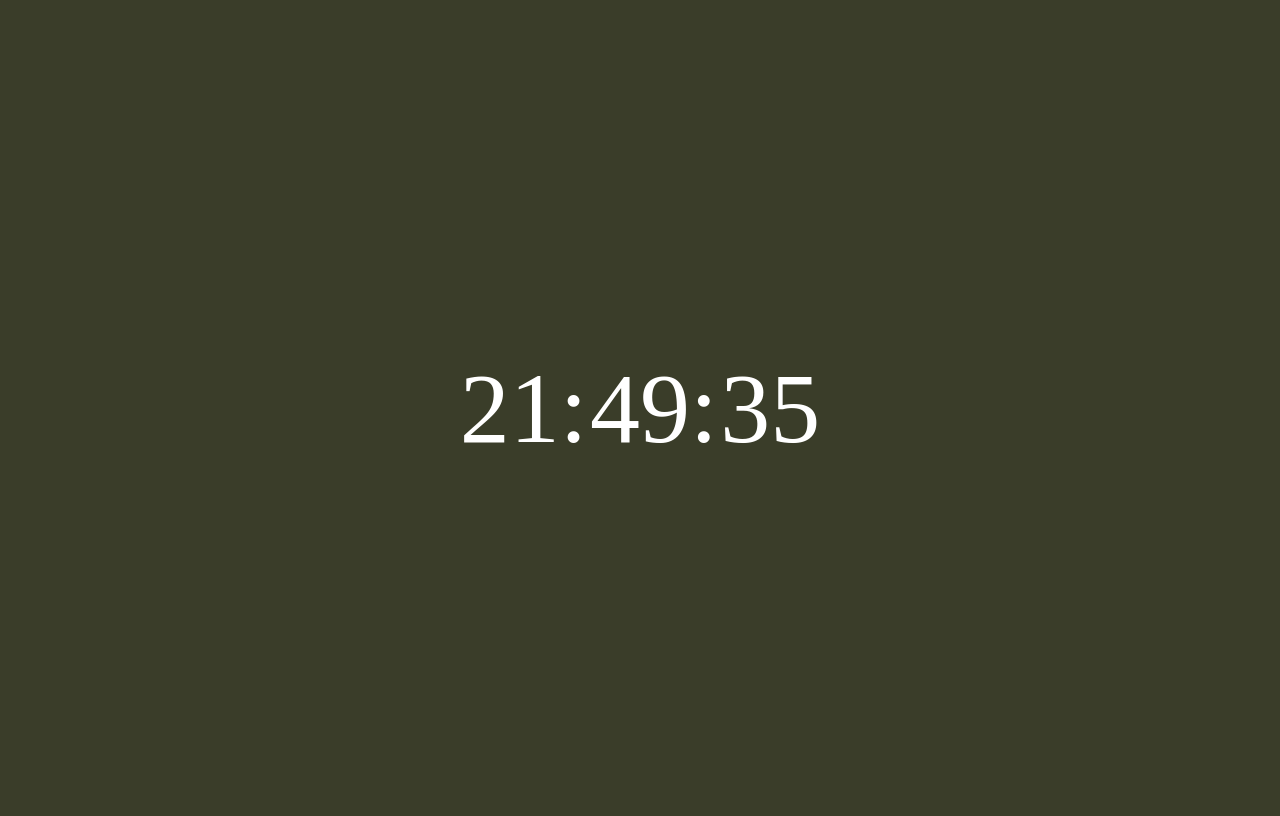
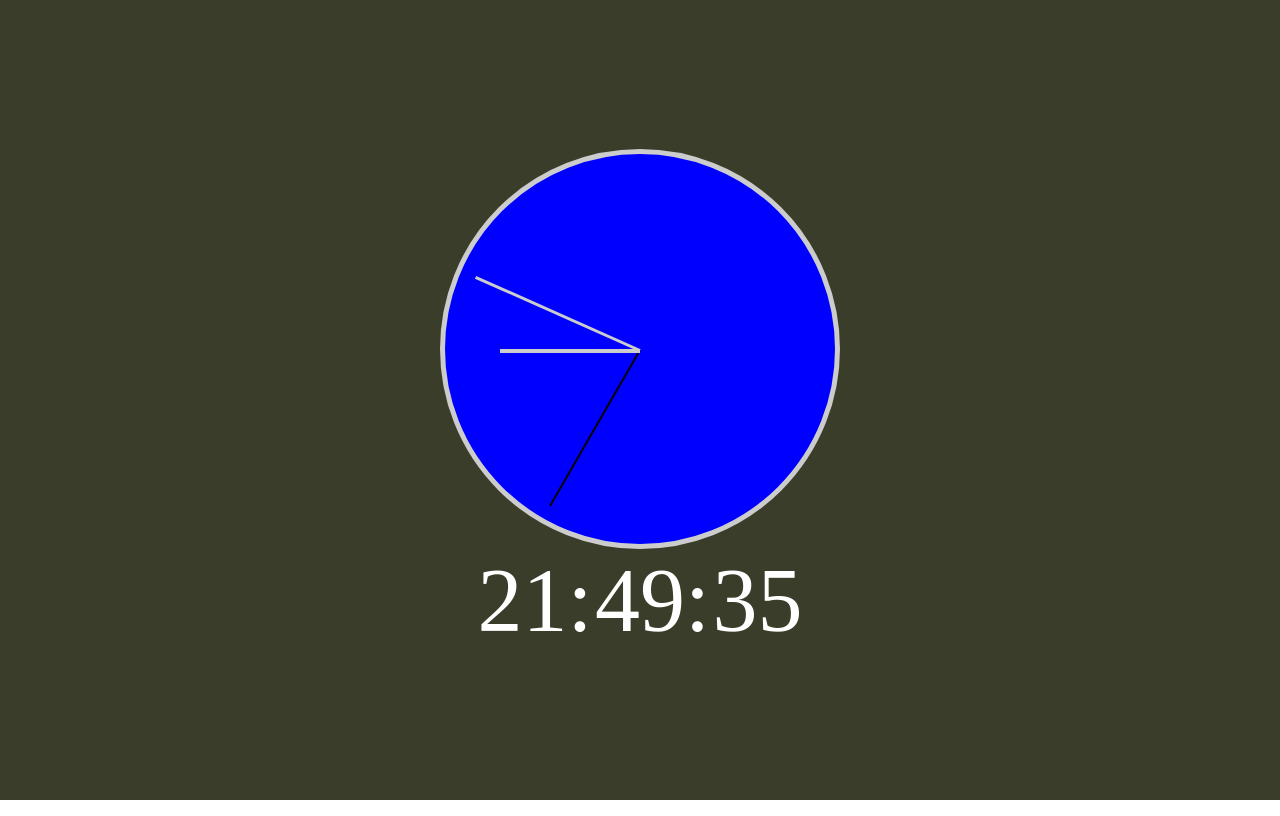
Before and after one commit to danleks/clock, a website built with webpack: page src/template.html in a window 1280 px wide. Built offline with nearby package versions, Linux system fonts and the light colour scheme.

Commit message:
add analog clock

```diff
--- a/src/script/clock.js
+++ b/src/script/clock.js
@@ -1,27 +1,56 @@
 export default function clock(){
-    // 24-hour clock with changing background
+    // 24-hour analog/digital clock with changing background
     // declare clock vars
-    let seconds, minutes, hours, hue = 0;
-    const secondsHtml = document.querySelector('.clock__seconds'), minutesHtml = document.querySelector('.clock__minutes'), hoursHtml = document.querySelector('.clock__hours'),  body = document.querySelector('body');
+    let seconds, minutes, hours, hue = 0, degreesSeconds, degreesMinutes, degreesHours;
+    const clock = document.querySelector('.clock'),
+            secondsHtml = document.querySelector('.digital__seconds'),
+            minutesHtml = document.querySelector('.digital__minutes'),
+            hoursHtml = document.querySelector('.digital__hours'),
+            secondsHand = document.querySelector('.analog__hand--seconds'),
+            minutesHand = document.querySelector('.analog__hand--minutes'),
+            hoursHand = document.querySelector('.analog__hand--hours');
 
-    // setup function getting current time
+
+    // declare function setting current time
     function setCurrentTime(){
         const now = new Date();
         seconds = now.getSeconds();
         minutes = now.getMinutes();
         hours = now.getHours();
+        // set current time for analog clock
+        degreesSeconds = (seconds * 6)-90;
+        degreesMinutes = (minutes * 6)-90;
+        degreesHours = (hours * 30)-90;
+
     }
 
-    // setup function inserting current time to HTML (adding 0's to digits < 10)
+    // declare function inserting current time to HTML (adding 0's to digits < 10)
     function insertTimeToHtml(){
         secondsHtml.innerHTML = seconds.toString().padStart(2, '0');
         minutesHtml.innerHTML = `${minutes.toString().padStart(2, '0')}:`;
         hoursHtml.innerHTML = `${hours.toString().padStart(2, '0')}:`;
+        // insert time for analog clock
+        secondsHand.style.transform = `rotate(${degreesSeconds}deg)`;
+        minutesHand.style.transform = `rotate(${degreesMinutes}deg)`;
+        hoursHand.style.transform = `rotate(${degreesHours}deg)`;
     }
+
+    function moveSecondsHand(value) {
+        secondsHand.style.transform = `rotate(${value}deg)`;
+    }
+
+    function moveMinutesHand(value) {
+        minutesHand.style.transform = `rotate(${value}deg)`;
+    }
+
+    function moveHoursHand(value) {
+        hoursHand.style.transform = `rotate(${value}deg)`;
+    }
+
     // a small bonus to make the clock a bit nicer: change background
     function changeBg(){
         hue += 10;
-        body.style.backgroundColor = `hsl(${hue}, 20%, 20%)`;
+        clock.style.backgroundColor = `hsl(${hue}, 20%, 20%)`;
     }
 
     // setup seconds generator
@@ -57,18 +86,30 @@ export default function clock(){
     // update current time
     setInterval(()=>{
         secondsGenerator.next();
+        degreesSeconds += 6;
+        moveSecondsHand(degreesSeconds);
         changeBg();
         if (seconds === 60) {
-            minutesGenerator.next()
+            minutesGenerator.next();
             seconds = 0;
+            degreesSeconds = -90;
+            degreesMinutes += 6;
+            degreesHours += 0.5;
+            moveMinutesHand(degreesMinutes);
+            moveHoursHand(degreesHours);
 
             if (minutes === 60) {
                 hoursGenerator.next();
                 minutes = 0;
+                degreesMinutes = -90;
+                degreesHours += 0.5;
+                moveHoursHand(degreesHours);
             }
 
             if (hours === 24) {
                 hours = 0;
+                degreesHours = -90;
+
             }
         }
         insertTimeToHtml();
--- a/src/style/style.scss
+++ b/src/style/style.scss
@@ -1,6 +1,10 @@
 :root {
     --bg-color: rgba(0,0,0,.8);
-    --clock-color: #fff;
+    --digital-clock-color: #fff;
+    --analog-clock-color: blue;
+    --seconds-hand-color: black;
+    --minutes-hand-color: #ccc;
+    --hours-hand-color: #ccc;
 }
 
 html {
@@ -9,23 +13,72 @@ html {
   }
   *, *:before, *:after {
     box-sizing: inherit;
+    padding: 0;
+    margin: 0;
   }
 
-body {
+.clock {
     display: flex;
+    flex-direction: column;
     justify-content: center;
     align-items: center;
     height: 100vh;
     background-color: var(--bg-color);
 }
 
-.clock {
+.digital {
     & > * {
         font-size: 8rem;
-        color: var(--clock-color);
+        color: var(--digital-clock-color);
 
         @media(min-width: 768px) {
-            font-size: 10rem;
+            font-size: 9rem;
         }
     }
 }
+.analog {
+    position: relative;
+    width: 20rem;
+    height: 20rem;
+    border-radius: 50%;
+    border: 5px solid #ccc;
+    background-color: var(--analog-clock-color);
+
+    @media(min-width: 768px) {
+        width: 40rem;
+        height: 40rem;
+    }
+
+    &__hand {
+        position: absolute;
+        top: 50%;
+        left: 50%;
+        width: 8rem;
+        transform: rotate(-90deg) translate(-50%, -50%);
+        transform-origin: left center;
+
+        @media(min-width: 768px) {
+            width: 18rem;
+        }
+
+        &--seconds {
+            height: 2px;
+            background-color: var(--seconds-hand-color);
+        }
+
+        &--minutes {
+            height: 3px;
+            background-color: var(--minutes-hand-color);
+        }
+
+        &--hours {
+            width: 6rem;
+            height: 4px;
+            background-color: var(--hours-hand-color);
+
+            @media(min-width: 768px) {
+                width: 14rem;
+            }
+        }
+    }
+}
--- a/src/template.html
+++ b/src/template.html
@@ -8,9 +8,17 @@
 </head>
 <body>
     <section class="clock">
-        <span class="clock__hours"></span>
-        <span class="clock__minutes"></span>
-        <span class="clock__seconds"></span>
+        <div class="analog">
+            <div class="analog__hand analog__hand--seconds"></div>
+            <div class="analog__hand analog__hand--minutes"></div>
+            <div class="analog__hand analog__hand--hours"></div>
+        </div>
+        <div class="digital">
+            <span class="digital__hours"></span>
+            <span class="digital__minutes"></span>
+            <span class="digital__seconds"></span>
+        </div>
     </section>
+
 </body>
 </html>
```
